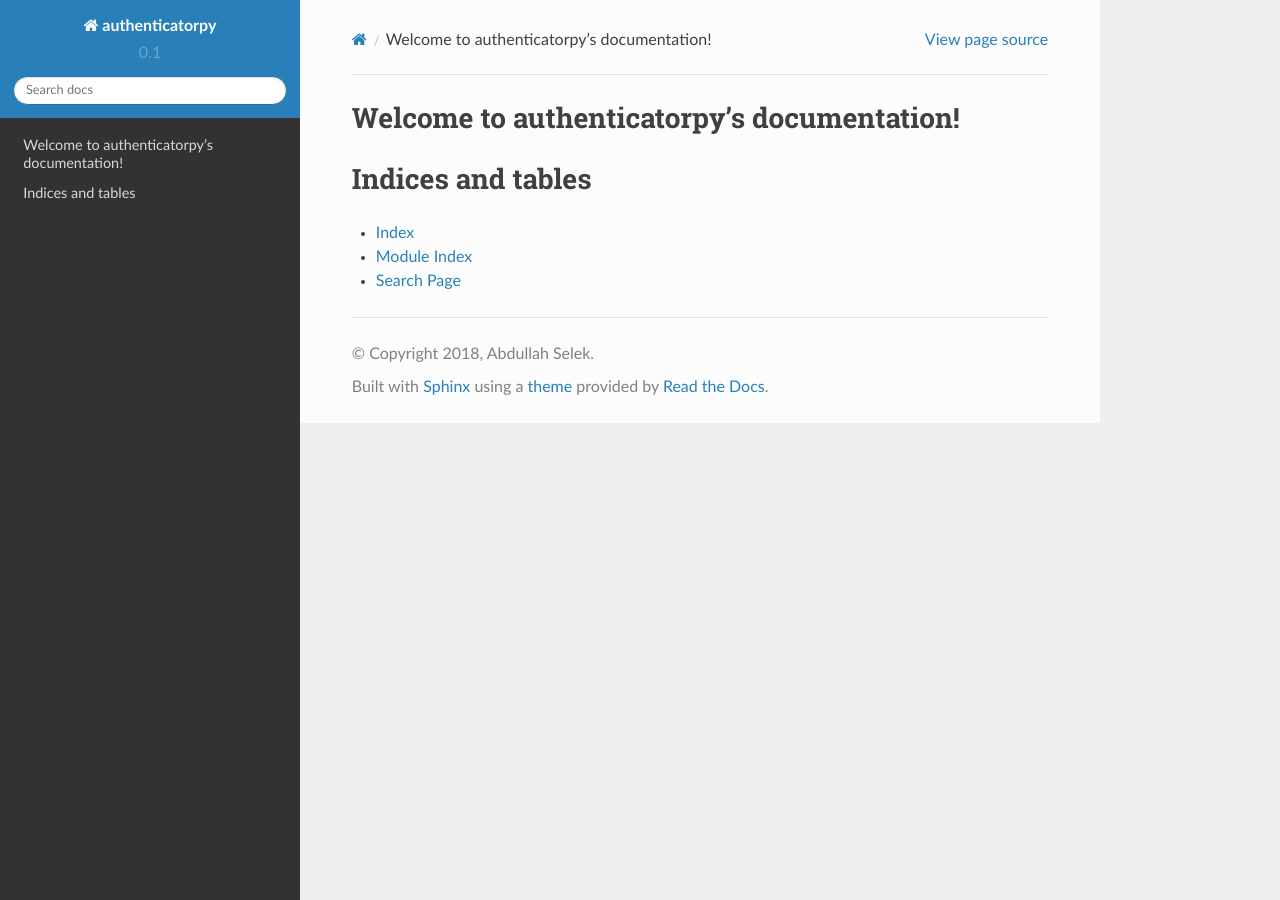
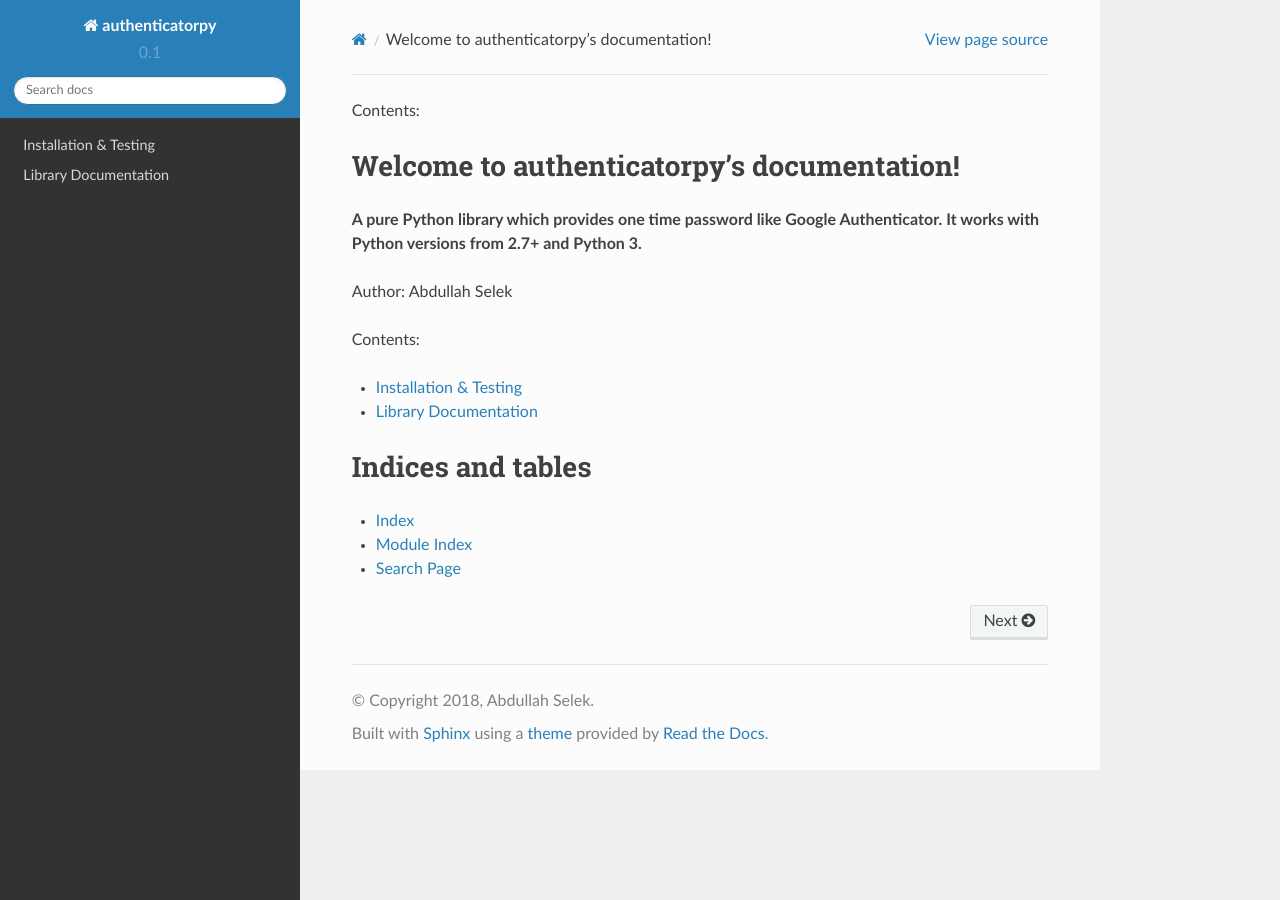
Before and after one commit to abdullahselek/authenticatorpy, a Sphinx documentation site: the page built from docs/index.rst, in a window 1280 px wide. Built offline with Sphinx 7.4.7 and the Read the Docs theme 2.0.0, drawn with Linux system fonts in a browser that asks for light colours.

Commit message:
Add documentation for readthedocs.

```diff
--- a/docs/index.rst
+++ b/docs/index.rst
@@ -1,16 +1,21 @@
 .. authenticatorpy documentation master file, created by
-   sphinx-quickstart on Sat Feb  3 13:29:47 2018.
-   You can adapt this file completely to your liking, but it should at least
-   contain the root `toctree` directive.
+
+Contents:
 
 Welcome to authenticatorpy's documentation!
-===========================================
+==================================
+**A pure Python library which provides one time password like Google Authenticator. It works with Python versions from 2.7+ and Python 3.**
+
+Author: Abdullah Selek
+
+
+Contents:
 
 .. toctree::
-   :maxdepth: 2
-   :caption: Contents:
+   :maxdepth: 1
 
-
+   installation.rst
+   authenticatorpy.rst
 
 Indices and tables
 ==================
```
Also changed, not shown: docs/authenticatorpy.rst (added, +7 -0 lines), docs/installation.rst (added, +49 -0 lines).
